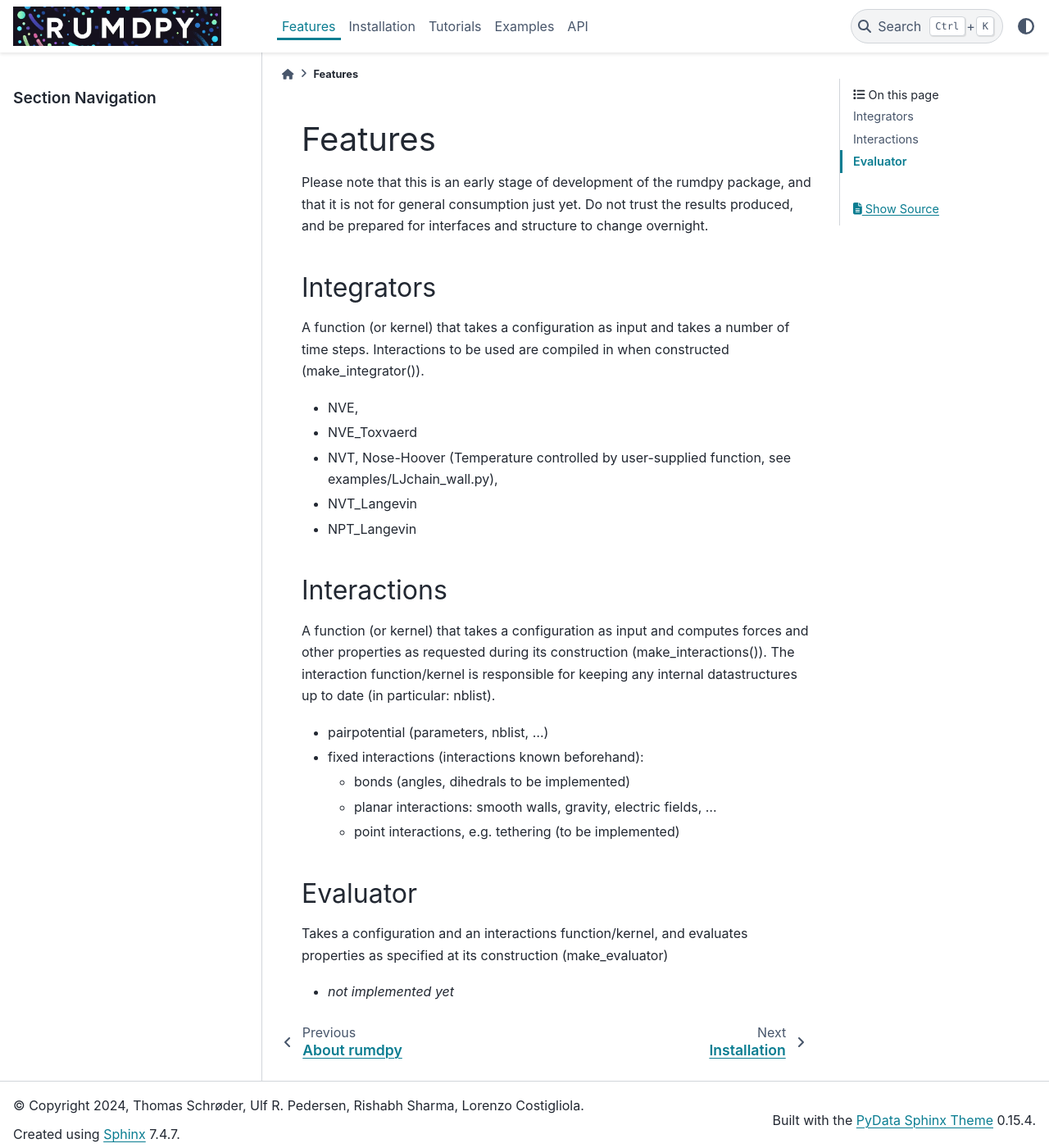
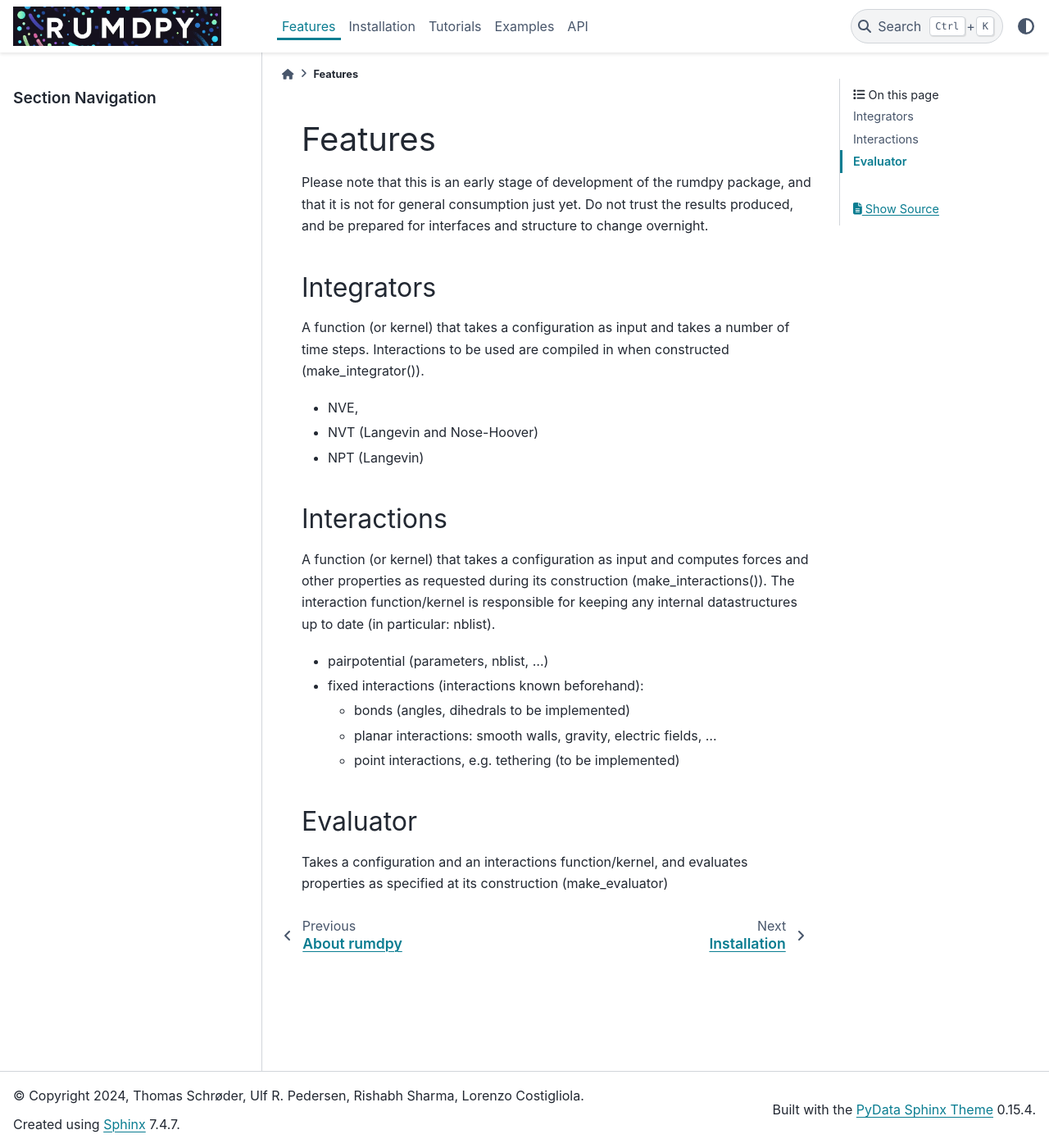
Before and after one commit to jklust/gamdpy, a Sphinx documentation site: the page built from docs/source/features.md, in a window 1280 px wide and 1400 px high. Shown: the whole window at 82% size. Built offline with Sphinx 7.4.7 and the PyData theme 0.15.4, drawn with Linux system fonts in a browser that asks for light colours; pages that are not in the unit, such as notebooks, are missing from menus.

Commit message:
Update documentation

```diff
--- a/docs/source/features.md
+++ b/docs/source/features.md
@@ -11,10 +11,8 @@ Integrators
 
 A function (or kernel) that takes a configuration as input and takes a number of time steps. Interactions to be used are compiled in when constructed (make_integrator()).
 - NVE,
-- NVE_Toxvaerd
-- NVT, Nose-Hoover (Temperature controlled by user-supplied function, see examples/LJchain_wall.py),
-- NVT_Langevin
-- NPT_Langevin
+- NVT (Langevin and Nose-Hoover)
+- NPT (Langevin)
 
 Interactions
 ------------
@@ -31,4 +29,3 @@ Evaluator
 ---------
 
 Takes a configuration and an interactions function/kernel, and evaluates properties as specified at its construction (make_evaluator)
-- *not implemented yet*
```
Also changed, not shown: docs/source/api.rst (+14 -3 lines), docs/source/examples.rst (+36 -11 lines), docs/source/installation.md (+0 -5 lines), 2 other files.
